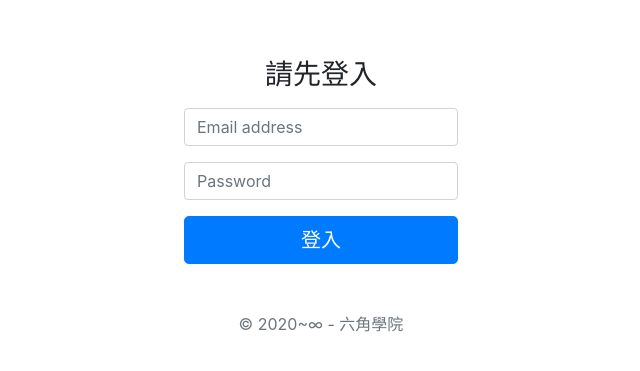
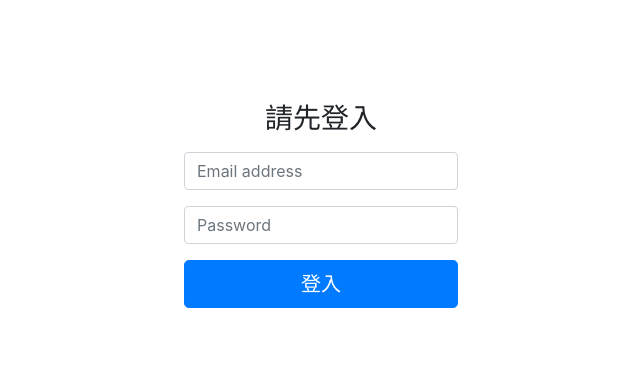
Before and after one commit to r05323045/js-practice, a plain HTML site: page index.html in a window 1280 px wide. Shown: the part 195-566 px from the top of the page, without its empty margins (319-959 px from the left). Drawn offline with nearby package versions, Linux system fonts and the light colour scheme.

Commit message:
update route

```diff
--- a/index.html
+++ b/index.html
@@ -51,9 +51,6 @@
           <button class="btn btn-lg btn-primary btn-block" type="submit">
             登入
           </button>
-          <p class="mt-5 mb-3 text-muted">
-            &copy; 2020~∞ - 六角學院
-          </p>
         </form>
       </div>
     </div>
```
Also changed, not shown: Products.html (+3 -3 lines).
